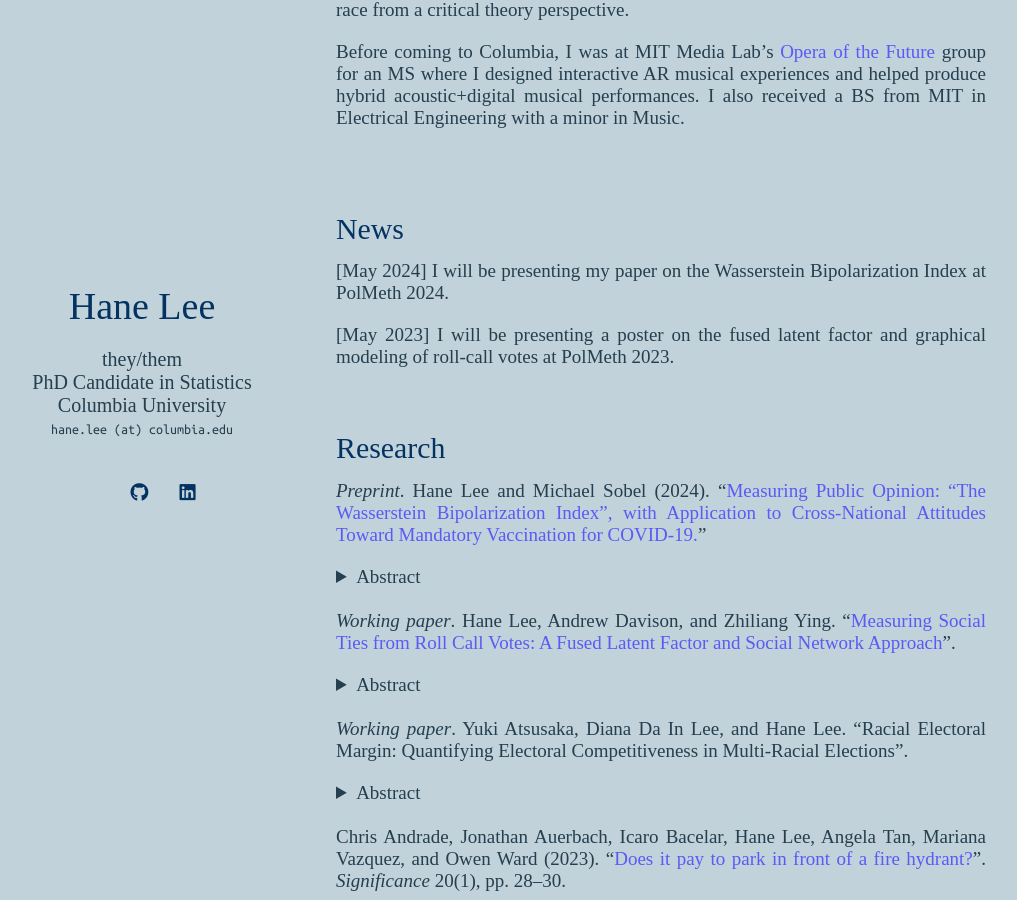
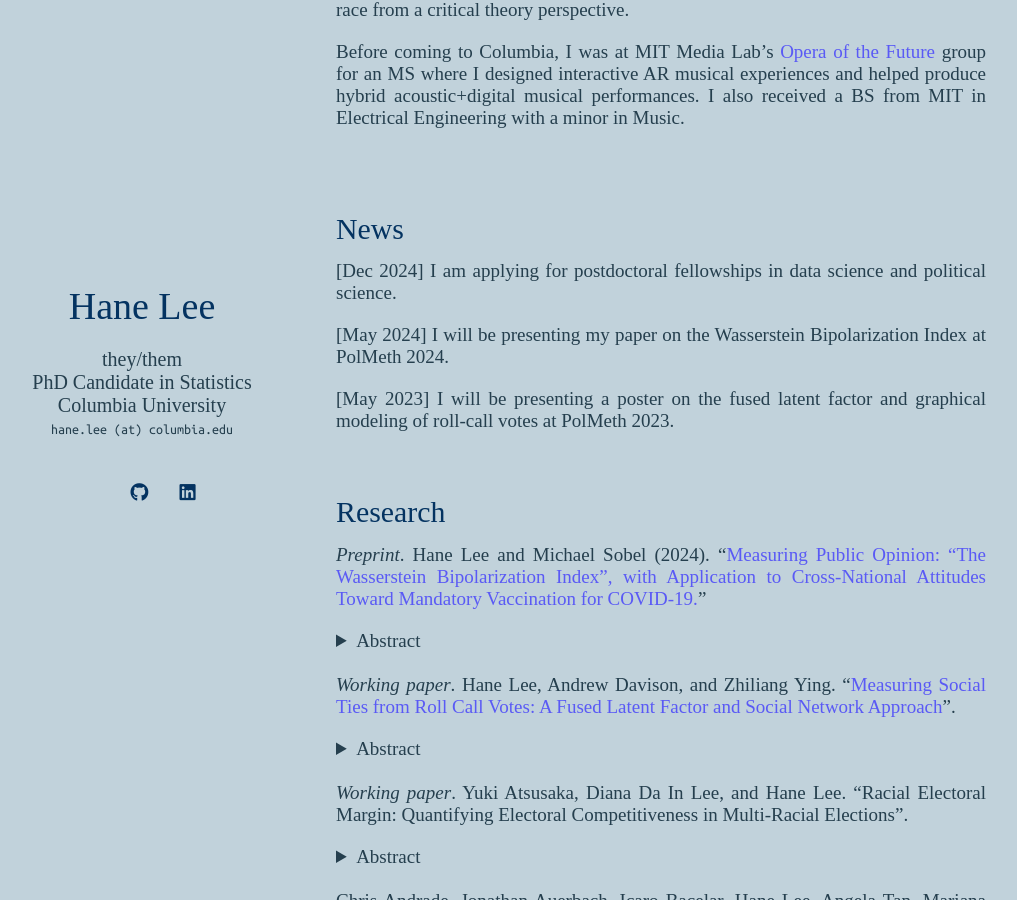
Before and after one commit to hanelee/hanelee.github.io, a Jekyll site: the page built from index.md, in a window 1280 px wide and 900 px high, scrolled down 974 px. Shown: the whole window, without its empty margins (134-1151 px from the left). Built offline with Jekyll 4.4.1, drawn with Linux system fonts in a browser that asks for light colours; nearby versions of some CDN libraries; some web fonts are replaced; a style sheet for code colours, icons or effects is not loaded.

Commit message:
update news

```diff
--- a/index.md
+++ b/index.md
@@ -15,6 +15,8 @@ Before coming to Columbia, I was at MIT Media Lab's [Opera of the Future](https:
  <br>  <br>
 
 ## News
+
+[Dec 2024] I am applying for postdoctoral fellowships in data science and political science.
 
 [May 2024] I will be presenting my paper on the Wasserstein Bipolarization Index at PolMeth 2024.
 
```
